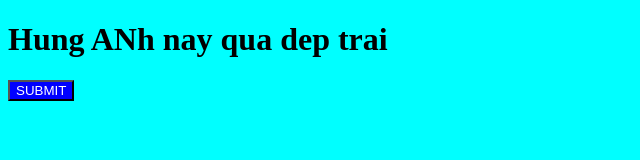
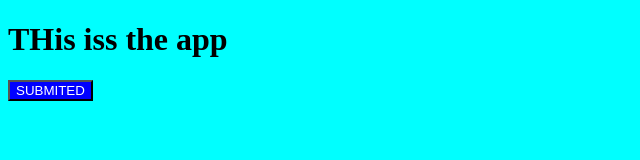
Before and after one commit to hunganh2k4/hunganh123test, a plain HTML site: page index.html in a window 1280 px wide. Shown: the whole page, without its empty margins (0-640 px from the left). Drawn offline with Linux system fonts and the light colour scheme.

Commit message:
Update index.html

```diff
--- a/index.html
+++ b/index.html
@@ -8,7 +8,7 @@
     <link rel="stylesheet" href="index2.css">
 </head>
 <body>
-    <h1>Hung ANh nay qua dep trai</h1>
-    <button>SUBMIT</button>
+    <h1>THis iss the app</h1>
+    <button>SUBMITED</button>
 </body>
 </html>
```
